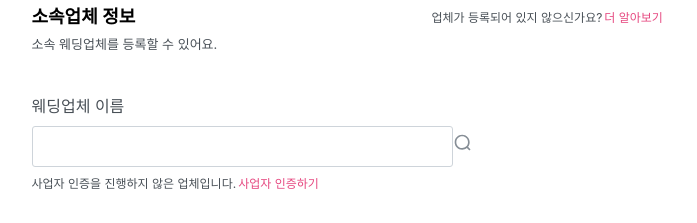
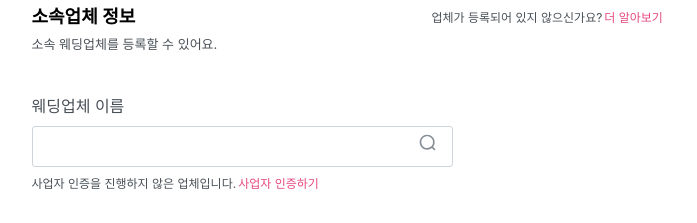
Before and after one commit to Nexters/peach-planner-front, a React (Create React App) app: page /editProfile in a window 1280 px wide. Shown: the part 1780-2003 px from the top of the page, without its empty margins (500-1197 px from the left). Built offline with nearby package versions, Linux system fonts and the light colour scheme.

Commit message:
[#33] 검색 아이콘 수정

```diff
--- a/src/page/Profile/component/PlannerOrganization.tsx
+++ b/src/page/Profile/component/PlannerOrganization.tsx
@@ -1,7 +1,7 @@
 import { Content, FlexDiv, HorizontalLine, ImageBox, Title } from '../../../component/CommonStyle/style';
 import { Input } from '../../../component/Form/InputForm';
 import SideText from './SideText';
-import SearchIcon from '../../../assets/svg/ic_search.svg';
+import SearchIconSvg from '../../../assets/svg/ic_search.svg';
 import styled from 'styled-components';
 
 const PlannerOrganization = () => {
@@ -36,7 +36,7 @@ const PlannerOrganization = () => {
       </Content>
       <SearchBox>
         <Input height="41px" width="421px"></Input>
-        <ImageBox src={SearchIcon} height="20px" width="20px" margin="0px"></ImageBox>
+        <SearchIcon src={SearchIconSvg} height="20px" width="20px" margin="0px" />
       </SearchBox>
       <FlexDiv margin="8px 0 0 0" direction="row" justify="flex-start" align="start">
         <SideText text="사업자 인증을 진행하지 않은 업체입니다." colorText="사업자 인증하기"></SideText>
@@ -48,3 +48,7 @@ const PlannerOrganization = () => {
 export default PlannerOrganization;
 
 const SearchBox = styled.div``;
+
+const SearchIcon = styled(ImageBox)`
+  margin-left: -35px;
+`;
```
